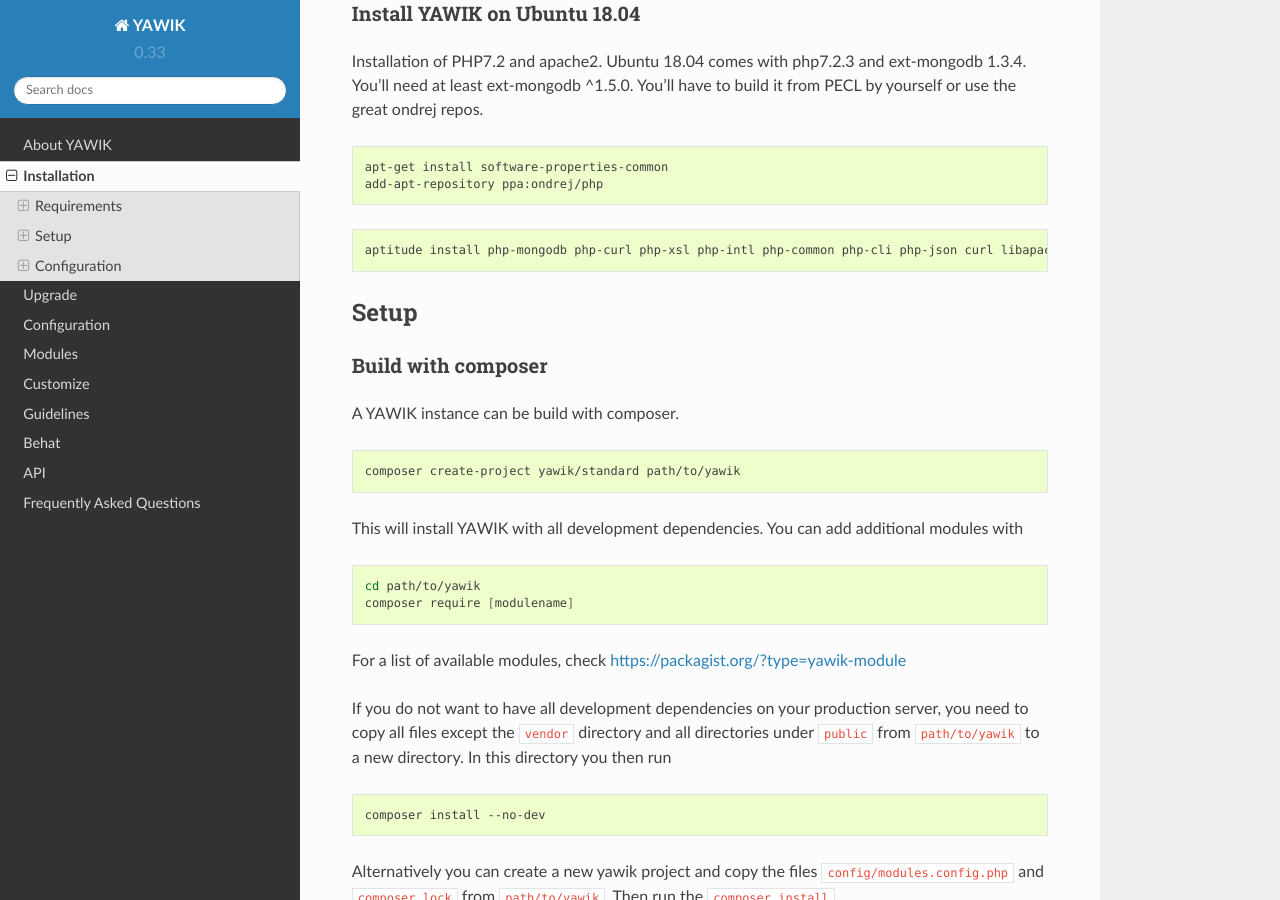
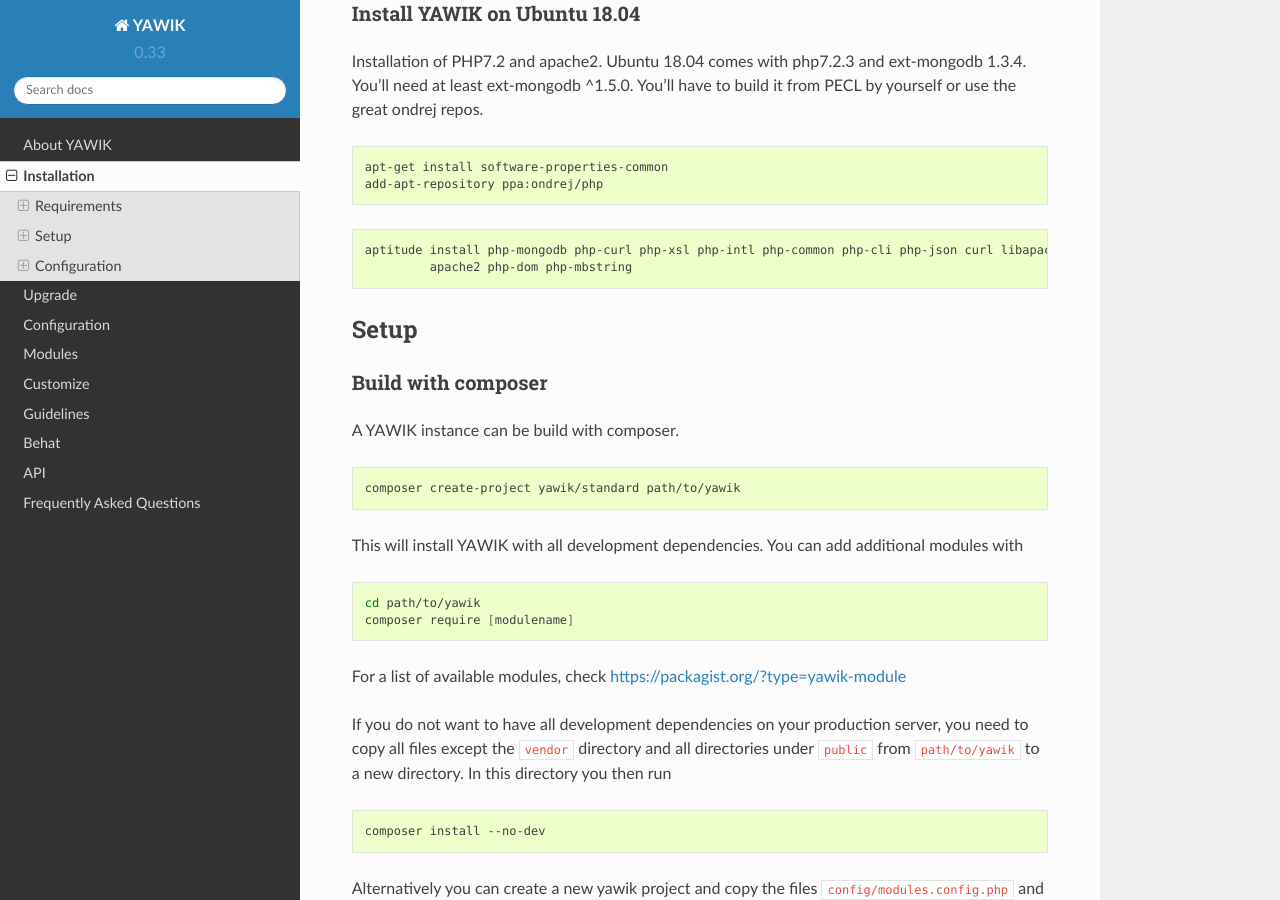
Before and after one commit to cross-solution/YawikDocs, a Sphinx documentation site: the page built from source/installation.rst, in a window 1280 px wide and 900 px high, scrolled down 2142 px. Built offline with Sphinx 7.4.7 and the Read the Docs theme 2.0.0, drawn with Linux system fonts in a browser that asks for light colours; a script that is not in the unit is left out; comment, search, counter and statistics services are not loaded.

Commit message:
adds php-dom and php-mbstring as required extensions

```diff
--- a/source/installation.rst
+++ b/source/installation.rst
@@ -124,7 +124,8 @@
 
 .. code-block:: sh
 
-    aptitude install php-mongodb php-curl php-xsl php-intl php-common php-cli php-json curl libapache2-mod-php php-cli apache2
+    aptitude install php-mongodb php-curl php-xsl php-intl php-common php-cli php-json curl libapache2-mod-php php-cli \
+             apache2 php-dom php-mbstring
 
 
 Setup
```
